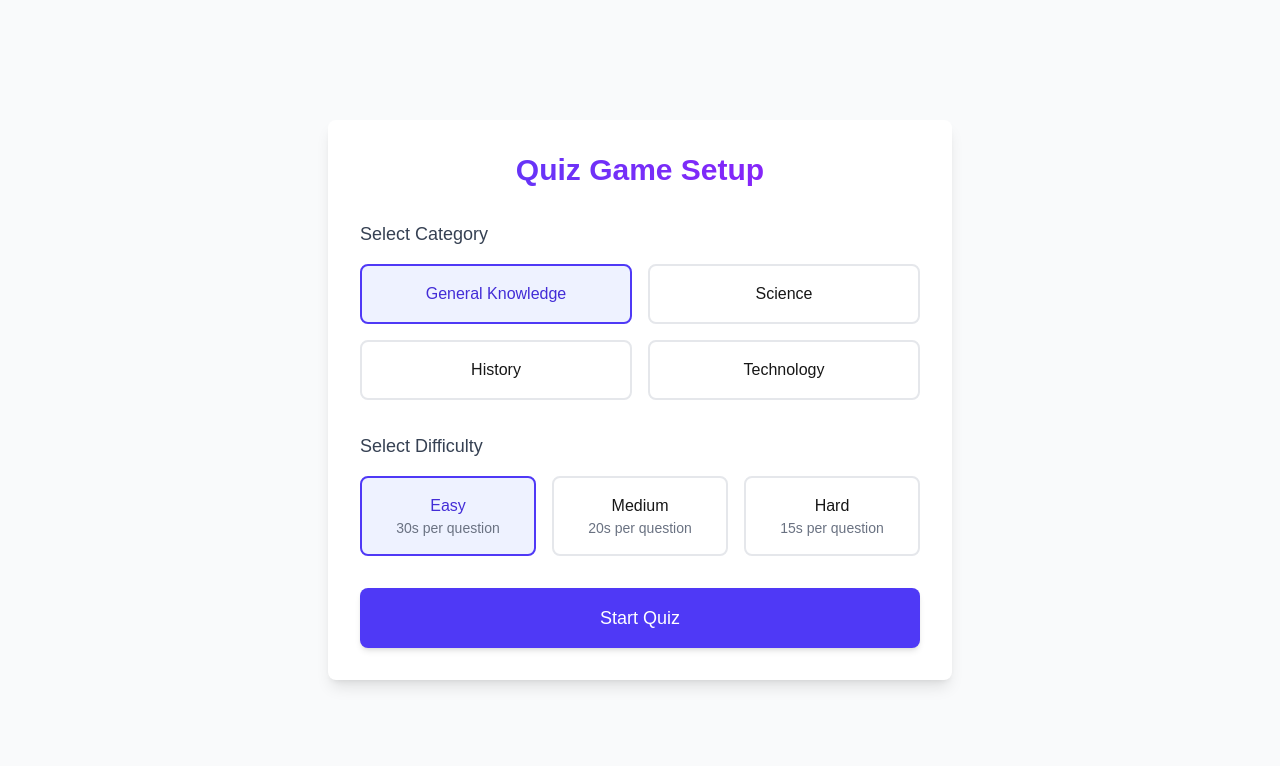
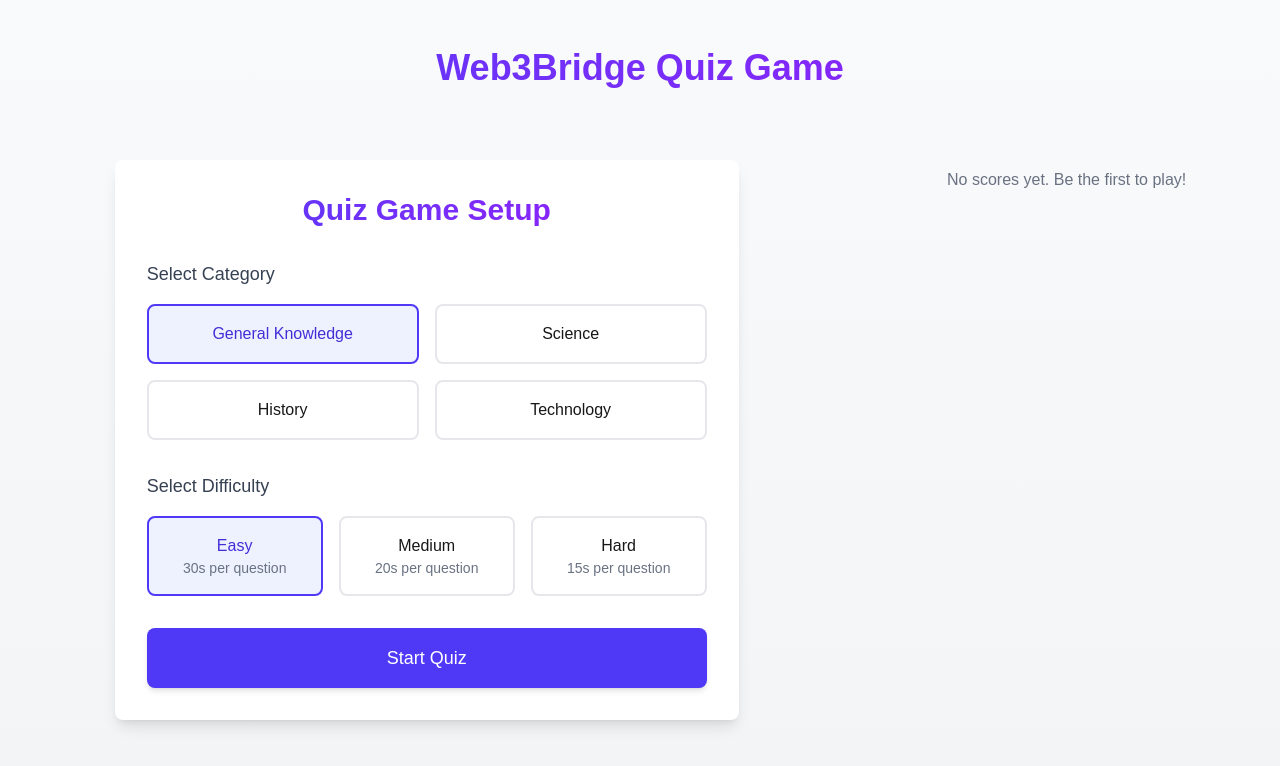
Before and after one commit to oyewoas/quiz-game, a Next.js app: page / in a window 1280 px wide. Shown: the top 766 px of the page. Built offline with nearby package versions, Linux system fonts and the light colour scheme.

Commit message:
feat: integrate leaderboard into main page layout

```diff
--- a/src/app/page.tsx
+++ b/src/app/page.tsx
@@ -5,11 +5,20 @@
 import QuizGame from "../components/QuizGame";
 import { QuizProvider } from "../context/QuizContext";
 import ErrorBoundary from "../components/ErrorBoundary";
+import Leaderboard from "@/components/Leaderboard";
 
 export default function Home() {
   return (
     <ErrorBoundary>
       <QuizProvider>
+        <main className="min-h-screen bg-gradient-to-b from-gray-50 to-gray-100 py-12">
+          <div className="container mx-auto px-4">
+            <h1 className="text-4xl font-bold text-center mb-12 bg-gradient-to-r from-indigo-600 to-purple-600 bg-clip-text text-transparent">
+              Web3Bridge Quiz Game
+            </h1>
+
+            <div className="grid grid-cols-1 lg:grid-cols-3 gap-8">
+              <div className="lg:col-span-2">
                 <Suspense fallback={
                   <div className="min-h-screen bg-gray-50 flex items-center justify-center">
                     <div className="text-center">
@@ -18,11 +27,19 @@
                     </div>
                   </div>
                 }>
-          <div className="min-h-screen bg-gray-50 flex items-center justify-center">
                   <GameSetup />
                   <QuizGame />
+                </Suspense>
               </div>
+
+              <div className="lg:col-span-1">
+                <Suspense fallback={<div>Loading leaderboard...</div>}>
+                  <Leaderboard />
                 </Suspense>
+              </div>
+            </div>
+          </div>
+        </main>
       </QuizProvider>
     </ErrorBoundary>
   );
```
Lines whose indentation alone changed are shown as unchanged.
